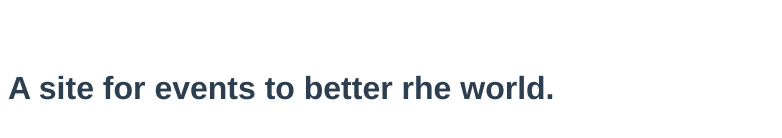
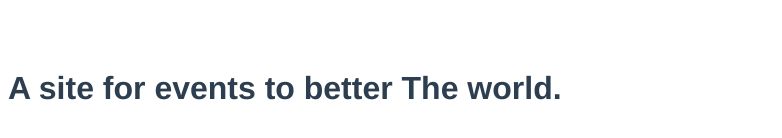
Before and after one commit to saran1185a/Lab002, a Vue app in the folder Lab2/: page /about in a window 1280 px wide. Shown: the part 398-536 px from the top of the page, without its empty margins (0-782 px from the left). Built offline with nearby package versions, Linux system fonts and the light colour scheme.

Commit message:
Lab 3 1.1
create EventDetaolView.vue

```diff
--- a/Lab2/src/components/EventCard.vue
+++ b/Lab2/src/components/EventCard.vue
@@ -1,6 +1,6 @@
 <script setup lang="ts">
 import { ref } from 'vue'
-import Event from '@/types/Event'
+import type {Event} from '@/type'
 
 defineProps<{
  event: Event
--- a/Lab2/src/views/AboutView.vue
+++ b/Lab2/src/views/AboutView.vue
@@ -1,6 +1,6 @@
 <template>
   <div class="about">
-    <h1>A site for events to better rhe world.</h1>
+    <h1>A site for events to better The world.</h1>
   </div>
 </template>
 
```
Also changed, not shown: Lab2/src/views/EventDetailView.vue (added, +15 -0 lines).
